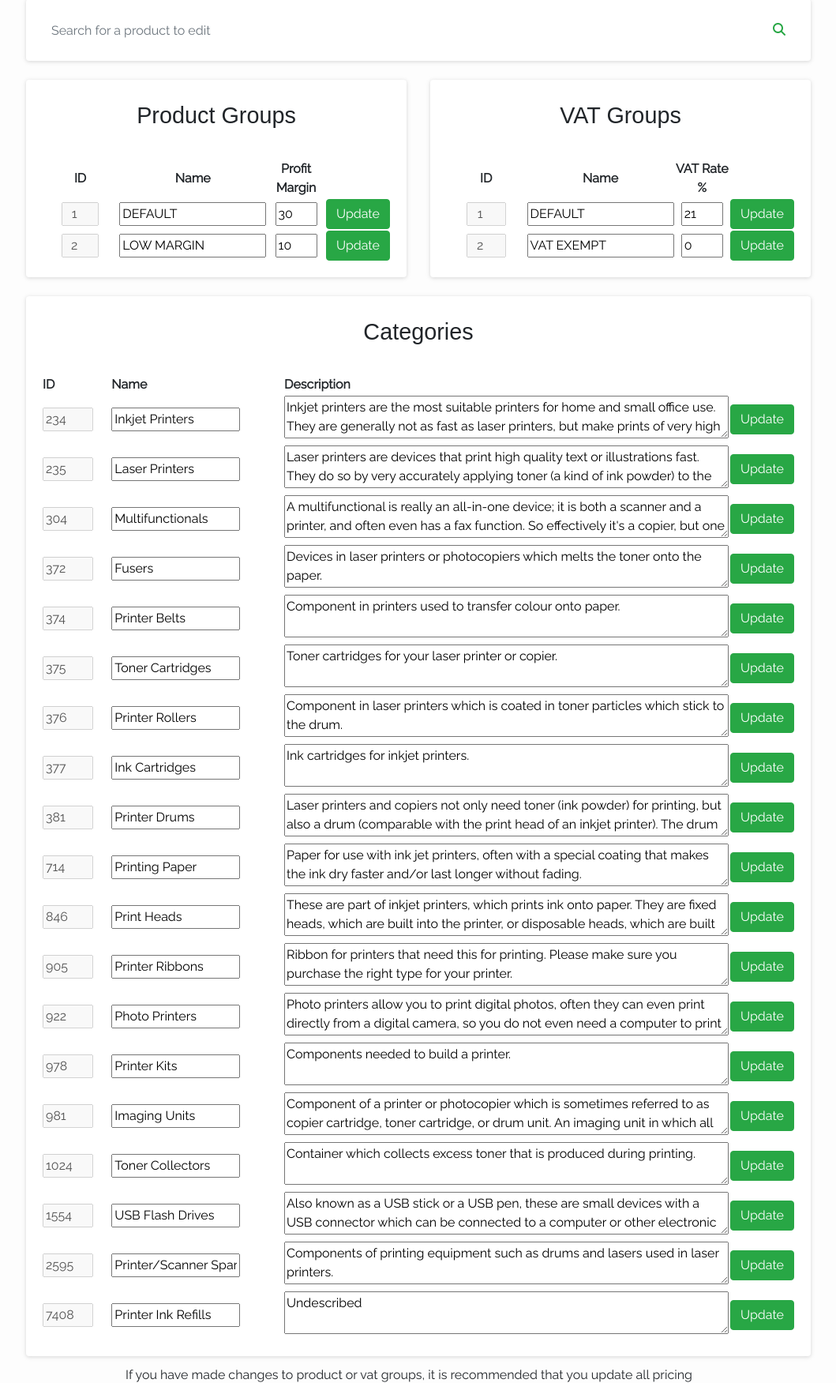
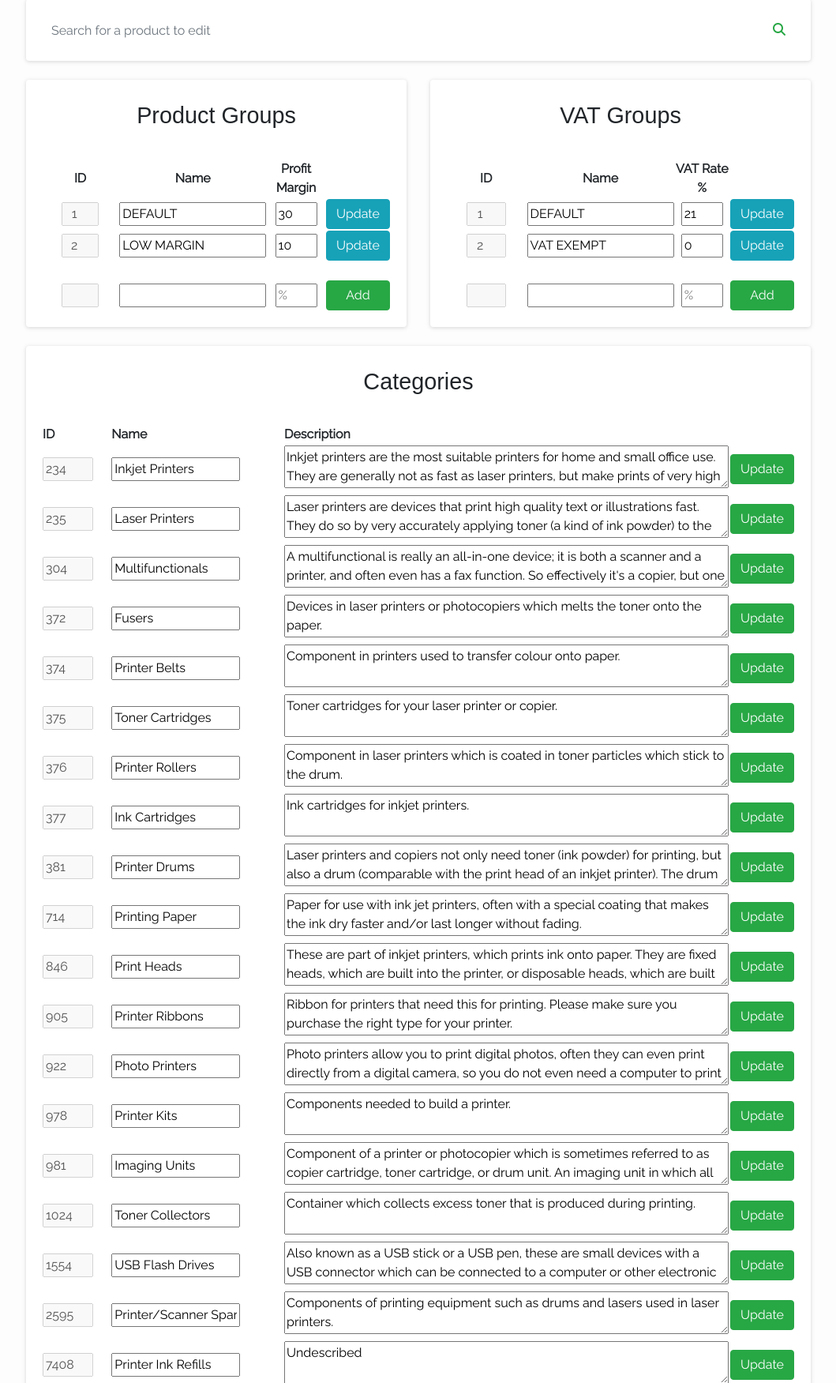
Before and after one commit to MllrB/InkShop, a Django app: page /products/product_maintenance/ in a window 1280 px wide. Shown: the part 274-2025 px from the top of the page at 79% size, without its empty margins (122-1181 px from the left). Run offline with Django 3.2, Linux system fonts and the light colour scheme; the visitor is signed in with stand-in values (Sample User, id 1); data comes from the database, SQL or seed files in the repository; some libraries are stand-ins or nearby versions; some web fonts are replaced.

Commit message:
Add ProductGroup and VatGroup added to product maintenance

```diff
--- a/customers/forms.py
+++ b/customers/forms.py
@@ -104,7 +104,6 @@ class UserDeliveryAddressForm(forms.ModelForm):
                 else:
                     placeholder = placeholders[field]
                 self.fields[field].widget.attrs['placeholder'] = placeholder
-            # self.fields[field].widget.attrs['class'] = 'border-black rounded-0 profile-form-input'
             self.fields[field].label = False
 
     def clean_address_ref(self):
--- a/products/templates/products/product_maintenance.html
+++ b/products/templates/products/product_maintenance.html
@@ -1,5 +1,6 @@
 {% extends 'base.html' %}
 {% load static %}
+{% load crispy_forms_tags %}
 
 {% block content %}
 
@@ -56,11 +57,29 @@
                                     value="{{ group.profit_margin }}">
                             </td>
                             <td>
-                                <button type="submit" class="btn btn-success rounded-1">Update</button>
+                                <button type="submit" class="btn btn-info rounded-1">Update</button>
                             </td>
                         </form>
                     </tr>
                     {% endfor %}
+                    <tr>
+                        <form action="{% url 'add_p_group' %}" method="POST">
+                            {% csrf_token %}
+                            <td class="pt-4">
+                                <input class="w-50 text-center" type="number" value="" disabled>
+                            </td>
+                            <td class="pt-4">
+                                <input type="text" class="form-input text-uppercase" name="new_p_group">
+                            </td>
+                            <td class="pt-4">
+                                <input type="number" class="form-input" min="1" max="99" name="new_profit_margin"
+                                    placeholder="%">
+                            </td>
+                            <td class="pt-4">
+                                <button type="submit" class="btn btn-success rounded-1 w-100">Add</button>
+                            </td>
+                        </form>
+                    </tr>
                 </table>
             </div>
         </div>
@@ -94,12 +113,30 @@
                                     value="{{ group.vat_rate }}">
                             </td>
                             <td>
-                                <button type="submit" class="btn btn-success rounded-1">Update</button>
+                                <button type="submit" class="btn btn-info rounded-1">Update</button>
                             </td>
 
                         </form>
                     </tr>
                     {% endfor %}
+                    <tr>
+                        <form action="{% url 'add_v_group' %}" method="POST">
+                            {% csrf_token %}
+                            <td class="pt-4">
+                                <input class="w-50 text-center" type="number" value="" disabled>
+                            </td>
+                            <td class="pt-4">
+                                <input type="text" class="form-input text-uppercase" name="new_v_group">
+                            </td>
+                            <td class="pt-4">
+                                <input type="number" class="form-input" min="1" max="99" name="new_vat_rate"
+                                    placeholder="%">
+                            </td>
+                            <td class="pt-4">
+                                <button type="submit" class="btn btn-success rounded-1 w-100">Add</button>
+                            </td>
+                        </form>
+                    </tr>
                 </table>
             </div>
         </div>
--- a/products/urls.py
+++ b/products/urls.py
@@ -16,8 +16,12 @@ urlpatterns = [
          views.product_maintenance, name='product_maintenance'),
     path('product_maintenance/update_prices/',
          views.update_prices, name='update_prices'),
+    path('product_maintenance/add_p_group/',
+         views.add_product_group, name='add_p_group'),
     path('product_maintenance/update_p_group/<group_id>/',
          views.update_product_group, name='update_p_group'),
+    path('product_maintenance/add_v_group/',
+         views.add_vat_group, name='add_v_group'),
     path('product_maintenance/update_v_group/<group_id>/',
          views.update_vat_group, name='update_v_group'),
     path('product_maintenance/update_category/<category_id>/',
--- a/products/views.py
+++ b/products/views.py
@@ -228,6 +228,26 @@ def update_product_group(request, group_id):
 
 
 @login_required
+def add_product_group(request):
+    """
+    Adds a new product group
+    """
+    if not request.user.is_superuser:
+        messages.error(
+            request, 'You are not authorised to access this area of the site')
+        return redirect(reverse('home'))
+
+    if request.method == 'POST':
+        if 'new_p_group' in request.POST and 'new_profit_margin' in request.POST:
+            ProductGroup.objects.create(
+                name=request.POST['new_p_group'],
+                profit_margin=request.POST['new_profit_margin']
+            )
+
+    return redirect(reverse('product_maintenance'))
+
+
+@login_required
 def update_vat_group(request, group_id):
     """
     Updates existing vat groups
@@ -248,6 +268,26 @@ def update_vat_group(request, group_id):
             messages.success(request, 'Product group updated')
     except:
         messages.error(request, 'Unable to update product group')
+
+    return redirect(reverse('product_maintenance'))
+
+
+@login_required
+def add_vat_group(request):
+    """
+    Adds a new vat group
+    """
+    if not request.user.is_superuser:
+        messages.error(
+            request, 'You are not authorised to access this area of the site')
+        return redirect(reverse('home'))
+
+    if request.method == 'POST':
+        if 'new_v_group' in request.POST and 'new_vat_rate' in request.POST:
+            VatGroup.objects.create(
+                name=request.POST['new_v_group'],
+                vat_rate=request.POST['new_vat_rate']
+            )
 
     return redirect(reverse('product_maintenance'))
 
```
